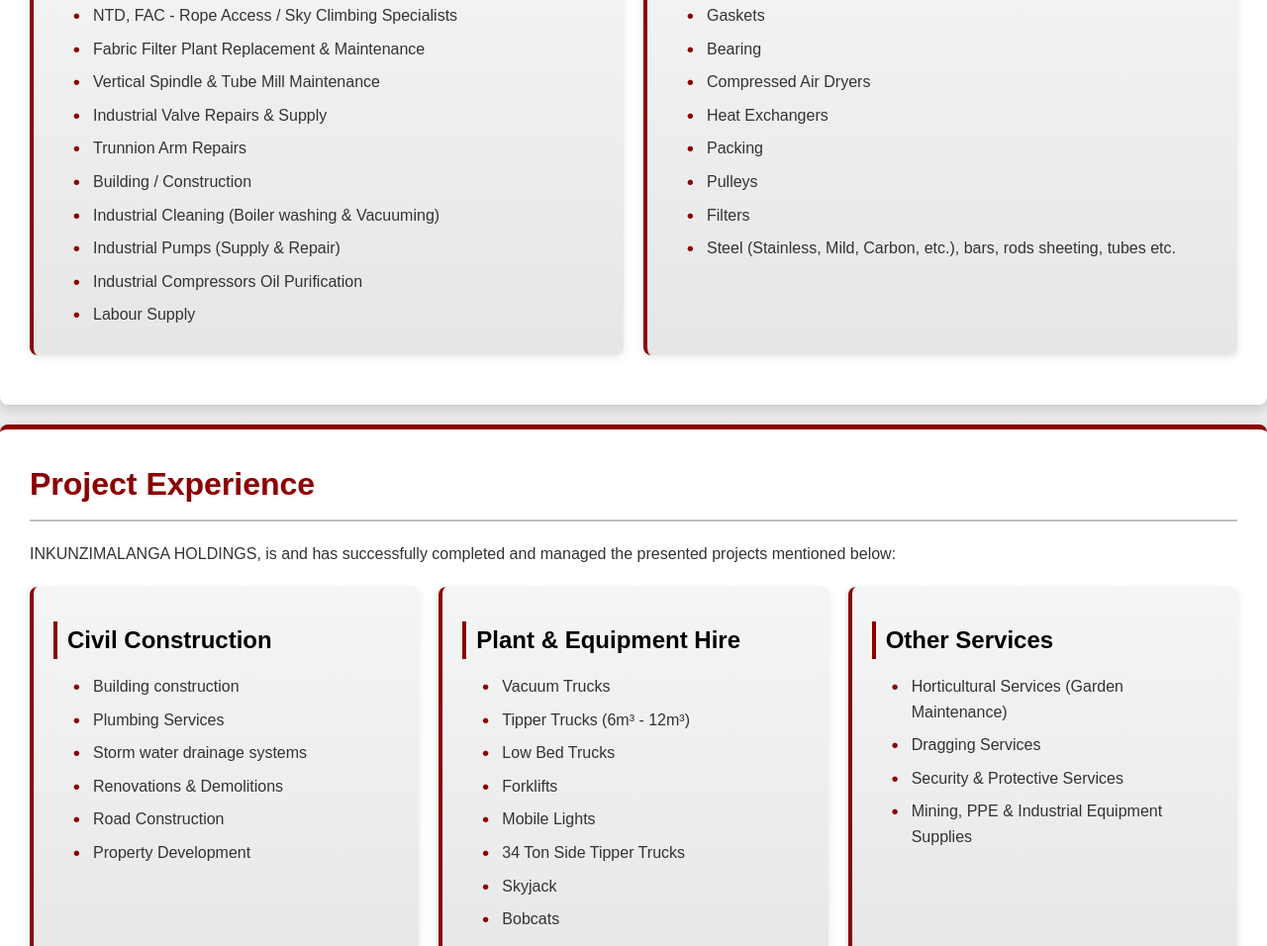
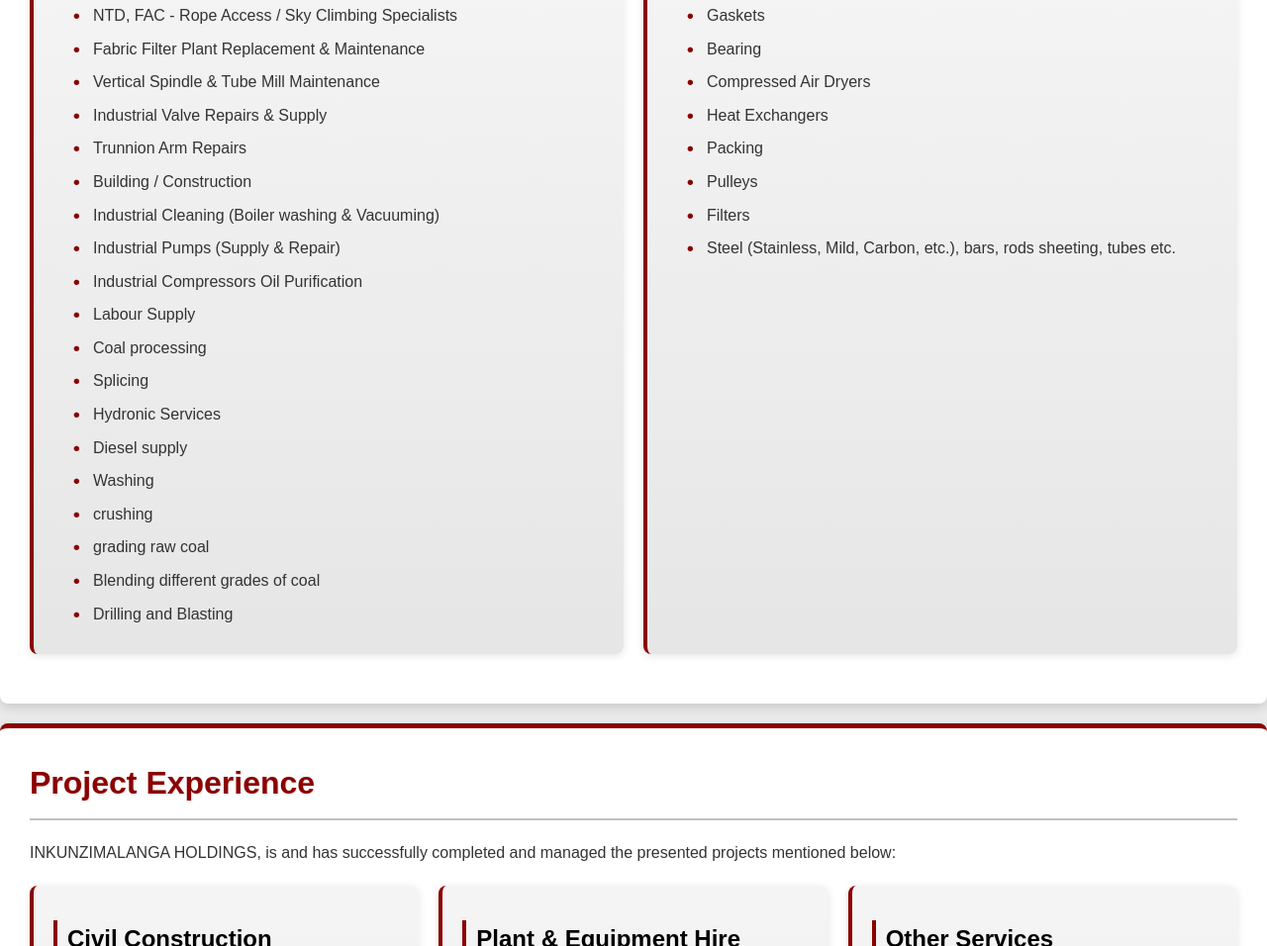
Before and after one commit to AndileSkhosana/inkunzimalanga, a plain HTML site: page index.html in a window 1280 px wide. Shown: the part 1267-2223 px from the top of the page at 99% size. Drawn offline with Linux system fonts and the light colour scheme.

Commit message:
Update index.html

```diff
--- a/index.html
+++ b/index.html
@@ -67,7 +67,7 @@
         }
 
         .contact-info {
-            background-color: #2F4F4F;
+            background-color: #6e9696;
             padding: 10px 15px;
             border-radius: 5px;
             margin: 10px 0;
@@ -346,7 +346,7 @@
         <div class="contact-info">
             siphoche@gmail.com / inkunzi1@yahoo.com<br>
             +27 (0) 82 385 0046<br>
-            1363 Mokoena street Kwazamokuhle 10987<br>
+           1367 Mokwena str Kwa-Zamokuhle Hendrina 1098<br>
             Mpumalanga Province (Steve Tshwete Local Municipality)
         </div>
 
@@ -386,6 +386,15 @@
                         <li>Industrial Pumps (Supply & Repair)</li>
                         <li>Industrial Compressors Oil Purification</li>
                         <li>Labour Supply</li>
+                        <li>Coal processing</li>
+                        <li>Splicing</li>
+                        <li>Hydronic Services</li>
+                        <li>Diesel supply</li>
+                        <li>Washing</li>
+                        <li>crushing</li>
+                        <li>grading raw coal</li>
+                        <li>Blending different grades of coal</li>
+                        <li>Drilling and Blasting</li>
                     </ul>
                 </div>
 
```
